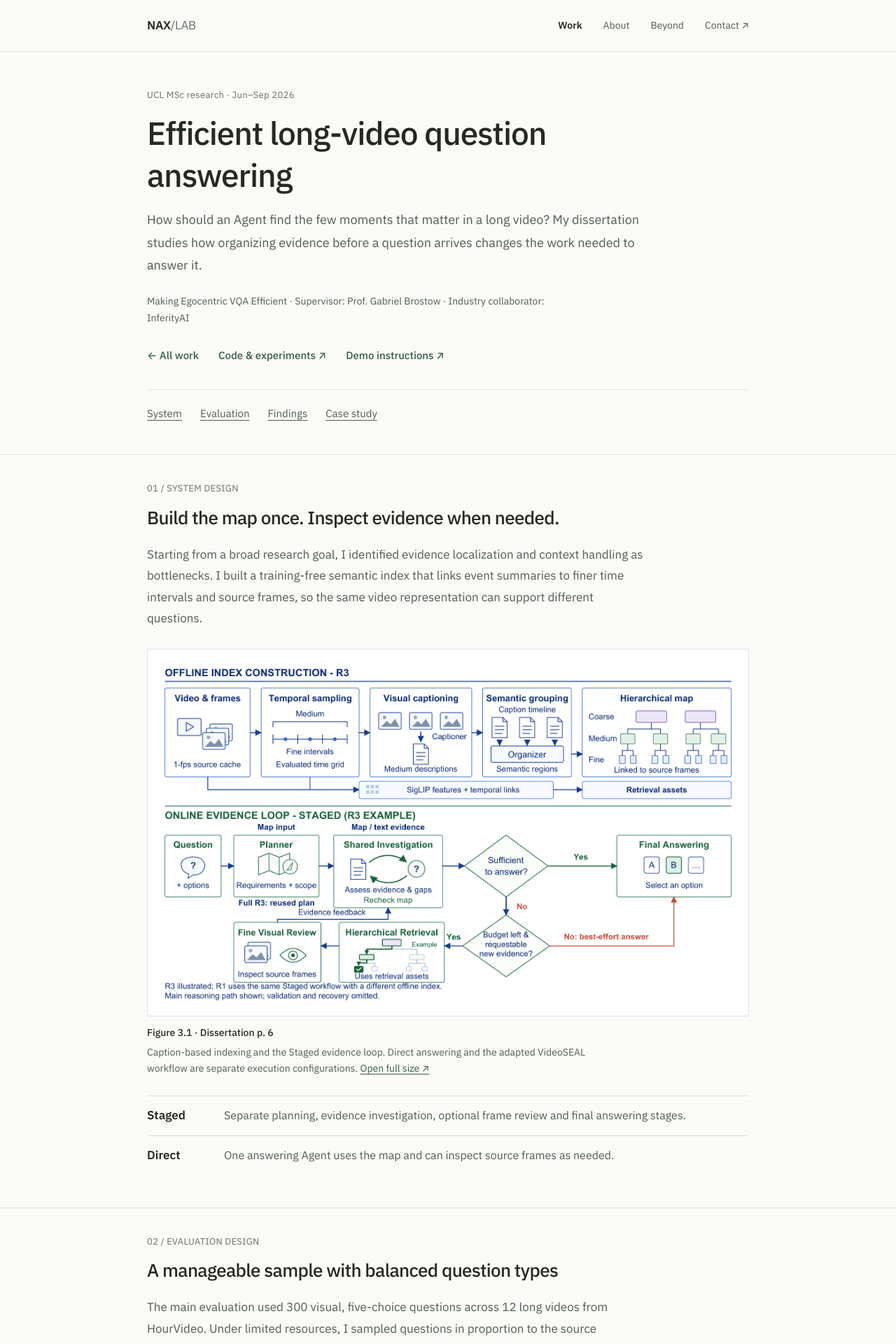
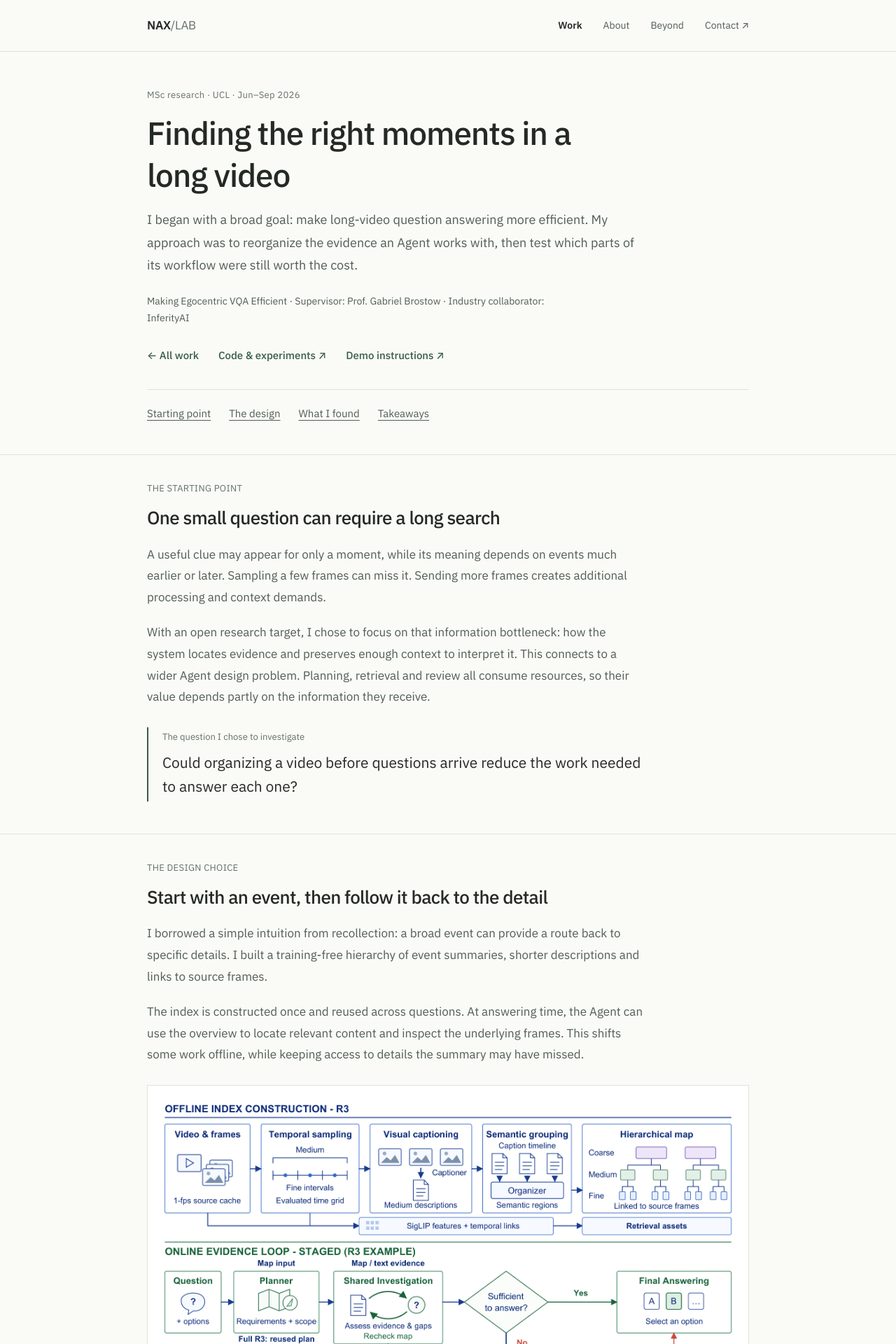
Before and after one commit to naxgotomakeit/naxgotomakeit.github.io, a Jekyll site: the page built from work/video-qa.html, in a window 1280 px wide. Shown: the top 1920 px of the page at 70% size. Built offline with Jekyll 4.4.1, drawn with Linux system fonts in a browser that asks for light colours; some of the changed text lies outside the part shown.

Commit message:
Tell the dissertation story through research choices and findings

```diff
--- a/assets/css/main.css
+++ b/assets/css/main.css
@@ -196,4 +196,21 @@ figcaption a { color: var(--accent); text-decoration: underline; text-underline-
   .finding > h3 { font-size: 20px; }
 }
 
+.research-story .story-bridge { margin-top: 28px; }
+.research-story .research-question { margin-top: 28px; padding: 4px 0 4px 20px; border-left: 2px solid var(--accent); color: var(--ink); font-size: 21px; line-height: 1.65; }
+.research-question .small { display: block; margin-bottom: 8px; }
+.research-evidence { margin-top: 26px; border-top: 1px solid var(--line); border-bottom: 1px solid var(--line); padding: 17px 0; }
+.research-evidence > summary { cursor: pointer; color: var(--accent); font-size: 17px; font-weight: 500; line-height: 1.6; }
+.research-evidence > summary .small { display: block; margin: 4px 0 0 19px; font-weight: 400; }
+.research-evidence > summary:focus-visible { outline: 2px solid var(--accent); outline-offset: 5px; }
+.research-evidence[open] { padding-bottom: 22px; }
+.research-evidence .research-figure { margin-top: 24px; }
+.research-story .text-block strong { color: var(--ink); font-weight: 500; }
+.story-result { margin-top: 28px; }
+
+@media (max-width: 700px) {
+  .research-story .research-question { font-size: 19px; padding-left: 16px; }
+  .research-evidence > summary { font-size: 16px; }
+}
+
 @media (prefers-reduced-motion: reduce) { html { scroll-behavior: auto; } }
--- a/work/video-qa.html
+++ b/work/video-qa.html
@@ -3,12 +3,12 @@ layout: default
 title: Efficient Long-Video QA
 section: work
 permalink: /work/video-qa/
-description: "A reusable video index, five figures from my MSc dissertation, and experiments on evidence access, answer quality and online cost."
+description: "How I turned a broad long-video QA goal into a reusable evidence index, tested its costs, and evaluated a simpler Agent workflow."
 ---
 <section class="page wrap">
-  <p class="kicker">UCL MSc research · Jun–Sep 2026</p>
-  <h1>Efficient long-video question answering</h1>
-  <p class="lead">How should an Agent find the few moments that matter in a long video? My dissertation studies how organizing evidence before a question arrives changes the work needed to answer it.</p>
+  <p class="kicker">MSc research · UCL · Jun–Sep 2026</p>
+  <h1>Finding the right moments in a long video</h1>
+  <p class="lead">I began with a broad goal: make long-video question answering more efficient. My approach was to reorganize the evidence an Agent works with, then test which parts of its workflow were still worth the cost.</p>
   <p class="sublead">Making Egocentric VQA Efficient · Supervisor: Prof. Gabriel Brostow · Industry collaborator: InferityAI</p>
   <div class="actions">
     <a class="text-link" href="{{ '/work/' | relative_url }}">← All work</a>
@@ -16,15 +16,26 @@ description: "A reusable video index, five figures from my MSc dissertation, and
     <a class="text-link" href="https://github.com/naxgotomakeit/thesis-av-evidence/blob/main/demo/README.md" target="_blank" rel="noopener noreferrer">Demo instructions ↗</a>
   </div>
   <nav class="page-index" aria-label="On this project page">
-    <a href="#system">System</a><a href="#evaluation">Evaluation</a><a href="#findings">Findings</a><a href="#case-study">Case study</a>
+    <a href="#question">Starting point</a><a href="#system">The design</a><a href="#findings">What I found</a><a href="#takeaways">Takeaways</a>
   </nav>
 </section>
 
-<section class="detail" id="system"><div class="wrap">
-  <p class="kicker">01 / SYSTEM DESIGN</p>
-  <h2>Build the map once. Inspect evidence when needed.</h2>
+<section class="detail research-story" id="question"><div class="wrap">
+  <p class="kicker">THE STARTING POINT</p>
+  <h2>One small question can require a long search</h2>
   <div class="text-block section-copy">
-    <p>Starting from a broad research goal, I identified evidence localization and context handling as bottlenecks. I built a training-free semantic index that links event summaries to finer time intervals and source frames, so the same video representation can support different questions.</p>
+    <p>A useful clue may appear for only a moment, while its meaning depends on events much earlier or later. Sampling a few frames can miss it. Sending more frames creates additional processing and context demands.</p>
+    <p>With an open research target, I chose to focus on that information bottleneck: how the system locates evidence and preserves enough context to interpret it. This connects to a wider Agent design problem. Planning, retrieval and review all consume resources, so their value depends partly on the information they receive.</p>
+    <p class="research-question"><span class="small">The question I chose to investigate</span>Could organizing a video before questions arrive reduce the work needed to answer each one?</p>
+  </div>
+</div></section>
+
+<section class="detail research-story" id="system"><div class="wrap">
+  <p class="kicker">THE DESIGN CHOICE</p>
+  <h2>Start with an event, then follow it back to the detail</h2>
+  <div class="text-block section-copy">
+    <p>I borrowed a simple intuition from recollection: a broad event can provide a route back to specific details. I built a training-free hierarchy of event summaries, shorter descriptions and links to source frames.</p>
+    <p>The index is constructed once and reused across questions. At answering time, the Agent can use the overview to locate relevant content and inspect the underlying frames. This shifts some work offline, while keeping access to details the summary may have missed.</p>
   </div>
   <figure class="research-figure">
     <a class="figure-image" href="{{ '/assets/images/thesis/system-overview.webp' | relative_url }}" target="_blank" rel="noopener noreferrer" aria-label="Open full-size system overview">
@@ -32,17 +43,12 @@ description: "A reusable video index, five figures from my MSc dissertation, and
     </a>
     <figcaption><span class="figure-source">Figure 3.1 · Dissertation p. 6</span>Caption-based indexing and the Staged evidence loop. Direct answering and the adapted VideoSEAL workflow are separate execution configurations. <a href="{{ '/assets/images/thesis/system-overview.webp' | relative_url }}" target="_blank" rel="noopener noreferrer">Open full size ↗</a></figcaption>
   </figure>
-  <dl class="method-comparison">
-    <div><dt>Staged</dt><dd>Separate planning, evidence investigation, optional frame review and final answering stages.</dd></div>
-    <div><dt>Direct</dt><dd>One answering Agent uses the map and can inspect source frames as needed.</dd></div>
-  </dl>
-</div></section>
-
-<section class="detail" id="evaluation"><div class="wrap">
-  <p class="kicker">02 / EVALUATION DESIGN</p>
-  <h2>A manageable sample with balanced question types</h2>
+  <div class="text-block story-bridge"><p>The map was a design hypothesis. To judge whether it helped, I needed to measure the work of finding and using evidence across the answering process.</p></div>
+  <details class="research-evidence" id="evaluation">
+    <summary>How I tested the idea <span class="small">Sampling, paired comparisons and input ablations</span></summary>
     <div class="text-block section-copy">
-    <p>The main evaluation used 300 visual, five-choice questions across 12 long videos from HourVideo. Under limited resources, I sampled questions in proportion to the source question-type distribution and used paired comparisons and input ablations to study answer quality, completion and resource use.</p>
+      <p>The main evaluation used 300 visual, five-choice questions across 12 long videos from HourVideo. Under limited resources, I sampled questions in proportion to the source question-type distribution, then compared answer correctness, completion and recorded online resources.</p>
+      <p>Different questions required different controls: retrieval settings within an adapted VideoSEAL workflow, index representations on shared questions, and Direct versus Staged execution with the index and model held fixed. Offline construction and online answering were accounted for separately.</p>
     </div>
     <figure class="research-figure figure-compact">
     <a class="figure-image" href="{{ '/assets/images/thesis/question-distribution.webp' | relative_url }}" target="_blank" rel="noopener noreferrer" aria-label="Open full-size question distribution chart">
@@ -50,15 +56,17 @@ description: "A reusable video index, five figures from my MSc dissertation, and
     </a>
     <figcaption><span class="figure-source">Figure 4.1 · Dissertation p. 14</span>Each ring represents 100% of its own question set. Matching question types does not establish equal visual content or difficulty. <a href="{{ '/assets/images/thesis/question-distribution.webp' | relative_url }}" target="_blank" rel="noopener noreferrer">Open full size ↗</a></figcaption>
   </figure>
+  </details>
 </div></section>
 
-<section class="detail" id="findings"><div class="wrap">
-  <p class="kicker">03 / EXPERIMENTAL FINDINGS</p>
-  <h2>Where the savings come from—and where they stop</h2>
-
-  <article class="finding">
-    <h3>Retrieval strategy changes downstream work</h3>
-    <div class="text-block section-copy"><p>I adapted VideoSEAL's retrieval backend to compare flat and hierarchical evidence access. At a nominal budget of 15, hierarchical retrieval reduced recorded processing time while retaining similar observed accuracy to Flat-30. The same advantage did not hold at budget 30.</p></div>
+<section class="detail research-story" id="findings"><div class="wrap">
+  <p class="kicker">WHAT THE EXPERIMENTS REVEALED</p>
+  <h2>A better map changes where the work happens</h2>
+  <div class="text-block section-copy">
+    <p>I adapted an existing video-QA system, VideoSEAL, to compare flat and hierarchical retrieval. One hierarchical setting kept observed accuracy close to flat retrieval while using less recorded processing. At a larger retrieval budget, that advantage disappeared. The retrieval strategy and the answering workflow had to be evaluated together.</p>
+  </div>
+  <details class="research-evidence">
+    <summary>Compare the retrieval settings <span class="small">All five configurations · 300 questions</span></summary>
     <p class="table-hint">Swipe to see all table columns →</p>
     <div class="table-scroll" role="region" aria-label="Retrieval results, scroll horizontally on small screens" tabindex="0">
       <table class="results-table">
@@ -74,11 +82,12 @@ description: "A reusable video index, five figures from my MSc dissertation, and
       </table>
     </div>
     <p class="result-note">Accuracy uses all 300 questions, counting non-completions as incorrect. Time sums one selected terminal attempt per question, including recorded failed-route work; it excludes superseded attempts and offline construction. It is not total elapsed time. The comparisons change both the index and retrieval procedure; similar accuracy does not establish statistical equivalence.</p>
-  </article>
+  </details>
 
-  <article class="finding">
-    <h3>A richer index can reduce later processing</h3>
-    <div class="result-pair">
+  <div class="text-block story-bridge">
+    <p>The index comparison exposed another trade-off. Richer semantic descriptions gave the Planner more text to process, but reduced work after planning. On the context-feasible 150-question subset, full-workflow online tokens fell by <strong>27.2%</strong>, with 52 rather than 51 correct answers.</p>
+  </div>
+  <div class="result-pair story-result">
     <figure class="research-figure figure-tokens">
         <a class="figure-image" href="{{ '/assets/images/thesis/online-token-cost.webp' | relative_url }}" target="_blank" rel="noopener noreferrer" aria-label="Open full-size online token chart">
           <img src="{{ '/assets/images/thesis/online-token-cost.webp' | relative_url }}" width="1001" height="1389" alt="With the semantic R3 index, full-workflow tokens fall from 22.85 to 16.62 million on local paired150, and from 42.71 to 36.68 million with an API Planner on Eval300. Planner tokens increase in both cases." loading="lazy" decoding="async">
@@ -86,16 +95,30 @@ description: "A reusable video index, five figures from my MSc dissertation, and
         <figcaption><span class="figure-source">Figure 5.1 · Dissertation p. 21</span>R1: object detection and tracking. R3: semantic captions. Compare within each question set; labels are rounded independently. <a href="{{ '/assets/images/thesis/online-token-cost.webp' | relative_url }}" target="_blank" rel="noopener noreferrer">Open full size ↗</a></figcaption>
       </figure>
     <div class="text-block">
-        <p><strong>Local paired subset:</strong> R3 used 27.2% fewer online tokens across the full workflow, with 52 rather than 51 correct answers out of 150. More planning input was offset by less downstream processing.</p>
-        <p><strong>Context limits matter:</strong> the other 150 R3 questions exceeded the local Planner's context capacity. This result therefore applies to the context-feasible subset.</p>
-        <p><strong>Tokens and money are different measures:</strong> with an API Planner on all 300 questions, R3 used fewer total tokens but had a higher Planner API bill: $10.10 versus $4.97.</p>
+      <p><strong>The gain came from redistribution.</strong> More effort at the planning stage was offset by less downstream processing.</p>
+      <p><strong>The richer map also had limits.</strong> Half of the 300 semantic-index inputs exceeded the local Planner's context capacity. With an API Planner, total tokens fell but the Planner's API bill increased.</p>
+      <p>I therefore had to follow the whole process: a saving in total tokens could coexist with a higher bill for one model.</p>
     </div>
   </div>
-  </article>
+  <p class="result-note">R1 uses object detection and tracking; R3 uses semantic captions. The local comparison covers only the 150 questions admitted by both context limits. Its accuracy difference was not significant and does not establish equivalence. In the separate API Planner experiment, the Planner bill was $10.10 for R3 and $4.97 for R1; local GPU cost was not monetized.</p>
+</div></section>
 
-  <article class="finding">
-    <h3>Additional stages need to justify their cost</h3>
-    <div class="text-block section-copy"><p>Holding the semantic index and model fixed, I compared Direct answering with a Full Staged workflow on the same 100 questions. Direct used 70.3% less online API expenditure. The observed accuracy difference was not statistically significant.</p></div>
+<section class="detail research-story" id="workflow"><div class="wrap">
+  <p class="kicker">QUESTIONING THE WORKFLOW</p>
+  <h2>With the map in place, how many stages were still useful?</h2>
+  <div class="text-block section-copy">
+    <p>A prepared index also made it possible to question the execution structure. I compared a Full Staged workflow with a Direct Agent that could consult the map and inspect frames as needed.</p>
+  </div>
+  <dl class="method-comparison">
+    <div><dt>Staged</dt><dd>Separate planning, evidence investigation, optional frame review and final answering stages.</dd></div>
+    <div><dt>Direct</dt><dd>One answering Agent uses the map and can inspect source frames as needed.</dd></div>
+  </dl>
+  <div class="text-block story-bridge">
+    <p>On the same 100 questions, using the same semantic index and model, Direct incurred <strong>70.3% lower online API expenditure</strong>. It answered 32 questions correctly versus 24 for Full Staged, although the accuracy difference was not statistically significant.</p>
+    <p>For this configuration, the additional stages had no demonstrated accuracy gain to justify their extra cost. The result supported a simpler workflow for the tested task.</p>
+  </div>
+  <details class="research-evidence">
+    <summary>See the workflow comparison <span class="small">Quality, completion, model attempts and cost</span></summary>
     <div class="table-scroll" role="region" aria-label="Staged and Direct results" tabindex="0">
       <table class="results-table">
         <caption>Same 100 questions · R3 index and Haiku model · Table 5.6</caption>
@@ -110,13 +133,18 @@ description: "A reusable video index, five figures from my MSc dissertation, and
       </table>
     </div>
     <p class="result-note">All 100 questions and failed-route consumption are included. Staged cost combines estimated historical planning cost with measured downstream cost; Direct covers its full API route. Offline construction is excluded. Accuracy difference: exploratory exact McNemar p = 0.169. These results describe the tested configurations, rather than a general ranking of Agent architectures.</p>
-  </article>
+  </details>
 </div></section>
 
-<section class="detail" id="case-study"><div class="wrap">
-  <p class="kicker">04 / QUALITATIVE CASE STUDY</p>
-  <h2>Speech changes what the map can tell you</h2>
-  <div class="text-block section-copy"><p>A separate EgoPolice case compares visual-only and speech-enhanced maps of the same recording. Speech changes event organization and some frame-selection choices. It can supply context that is absent from images, but a spoken reference to an action does not establish that the action is visibly shown.</p></div>
+<section class="detail research-story" id="case-study"><div class="wrap">
+  <p class="kicker">CHECKING WHAT THE EVIDENCE REALLY SUPPORTS</p>
+  <h2>The map also shapes what an answer can claim</h2>
+  <div class="text-block section-copy">
+    <p>A separate video-and-speech case study exposed a different limit. Speech added context about coordination and medical response, changing the event map and some inspection choices. Yet a spoken reference to treatment did not establish that the treatment was visibly shown.</p>
+    <p>This mattered to how I interpreted the outputs: answer correctness, contextual information and direct visual support needed to be considered separately.</p>
+  </div>
+  <details class="research-evidence">
+    <summary>Explore the video-and-speech case <span class="small">Event maps and inspected frames · Figures 5.2–5.3</span></summary>
     <figure class="research-figure">
     <a class="figure-image" href="{{ '/assets/images/thesis/speech-map-comparison.webp' | relative_url }}" target="_blank" rel="noopener noreferrer" aria-label="Open full-size visual and speech map comparison">
       <img src="{{ '/assets/images/thesis/speech-map-comparison.webp' | relative_url }}" width="1601" height="1338" alt="Visual-only indexing groups the recording into six regions; adding speech produces ten regions with coordination and medical-response context. The human reference is schematic and did not guide retrieval." loading="lazy" decoding="async">
@@ -132,14 +160,21 @@ description: "A reusable video index, five figures from my MSc dissertation, and
       <figcaption><span class="figure-source">Figure 5.3 · Dissertation p. 26</span>Actual inspected frames and condensed answers for all three questions. This is a one-video illustration, not a quantitative accuracy result. The format-recovered response remains a failure in the primary evaluation. <a href="{{ '/assets/images/thesis/evidence-frame-comparison.webp' | relative_url }}" target="_blank" rel="noopener noreferrer">Open full size ↗</a></figcaption>
     </figure>
     </details>
+  </details>
 </div></section>
 
-<section class="detail"><div class="wrap">
-  <p class="kicker">EXPLORE THE WORK</p><h2>Code, demo instructions and recorded results</h2>
-  <div class="text-block section-copy"><p>The public repository contains the implementation, experiment records and result provenance. Demo instructions cover offline replays and new-video preparation. Fresh demo outputs are separate from the recorded thesis results.</p></div>
+<section class="detail research-story" id="takeaways"><div class="wrap">
+  <p class="kicker">WHAT I TAKE FROM THIS WORK</p>
+  <h2>Better information can make a simpler Agent viable</h2>
+  <div class="text-block section-copy">
+    <p>The value of the index depended on how the answering system used it. Some configurations reduced online work; others ran into context limits or moved cost to a different stage. The simpler Agent was the more economical choice in the paired workflow comparison.</p>
+    <p>The design principle I take from this is to ask what information can be prepared and reused, then test whether each additional execution stage improves the outcome enough to earn its cost.</p>
+    <p>Starting from a broad target, I turned that question into an indexing system, alternative answering workflows and controlled comparisons. The result is a concrete way to examine the relationship between evidence organization and Agent complexity.</p>
+  </div>
   <div class="actions">
-    <a class="text-link" href="https://github.com/naxgotomakeit/thesis-av-evidence" target="_blank" rel="noopener noreferrer">Repository ↗</a>
-    <a class="text-link" href="https://github.com/naxgotomakeit/thesis-av-evidence/blob/main/demo/README.md" target="_blank" rel="noopener noreferrer">Demo instructions ↗</a>
+    <a class="text-link" href="https://github.com/naxgotomakeit/thesis-av-evidence" target="_blank" rel="noopener noreferrer">Explore the code ↗</a>
+    <a class="text-link" href="https://github.com/naxgotomakeit/thesis-av-evidence/blob/main/demo/README.md" target="_blank" rel="noopener noreferrer">Run a demo ↗</a>
     <a class="text-link" href="https://github.com/naxgotomakeit/thesis-av-evidence/blob/main/THESIS_ARTIFACT_INDEX.md" target="_blank" rel="noopener noreferrer">Results & provenance ↗</a>
   </div>
+  <p class="result-note">The public repository preserves the implementation and experiment records. Demo instructions cover offline replays and new-video preparation; fresh outputs are separate from the recorded thesis results.</p>
 </div></section>
```
Lines whose indentation alone changed are shown as unchanged.
